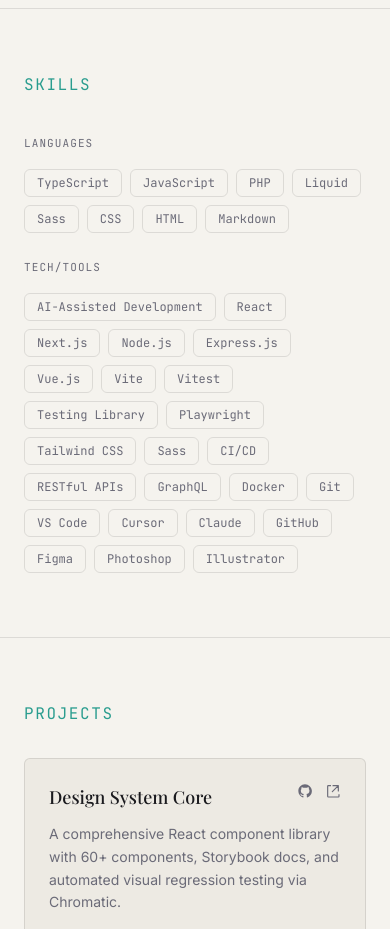
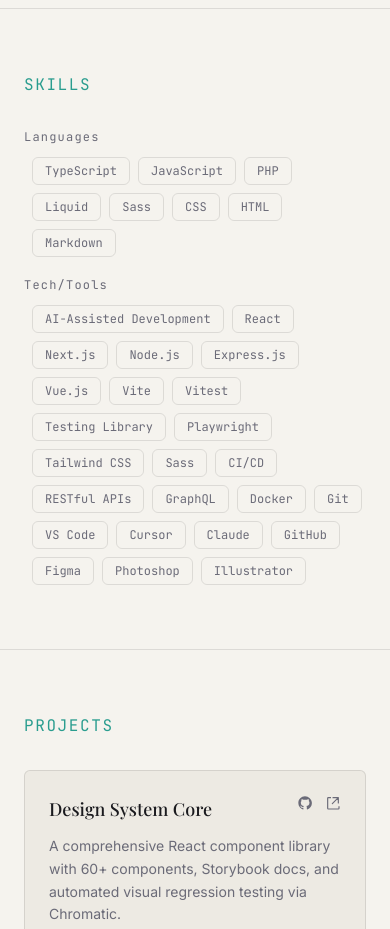
Before and after one commit to ronsj/ronsj.dev-2026, a Next.js app: page / in a window 390 px wide. Shown: the part 1400-2329 px from the top of the page. Built offline with nearby package versions, Linux system fonts and the light colour scheme.

Commit message:
Update Skills section styles

```diff
--- a/components/skills-section.tsx
+++ b/components/skills-section.tsx
@@ -17,10 +17,10 @@
               className="flex flex-col gap-3 sm:flex-row sm:items-start sm:gap-3"
             >
               {/* give this a line height near 28px */}
-              <h3 className="text-site-body text-label w-24 shrink-0 font-mono leading-7 tracking-widest uppercase">
+              <h3 className="text-site-body w-24 shrink-0 font-mono text-xs tracking-widest lg:leading-7">
                 {group.category}
               </h3>
-              <ul className="flex flex-wrap gap-2">
+              <ul className="flex flex-wrap gap-2 pl-2 lg:pl-0">
                 {group.items.map((item) => (
                   <li
                     key={item}
```
